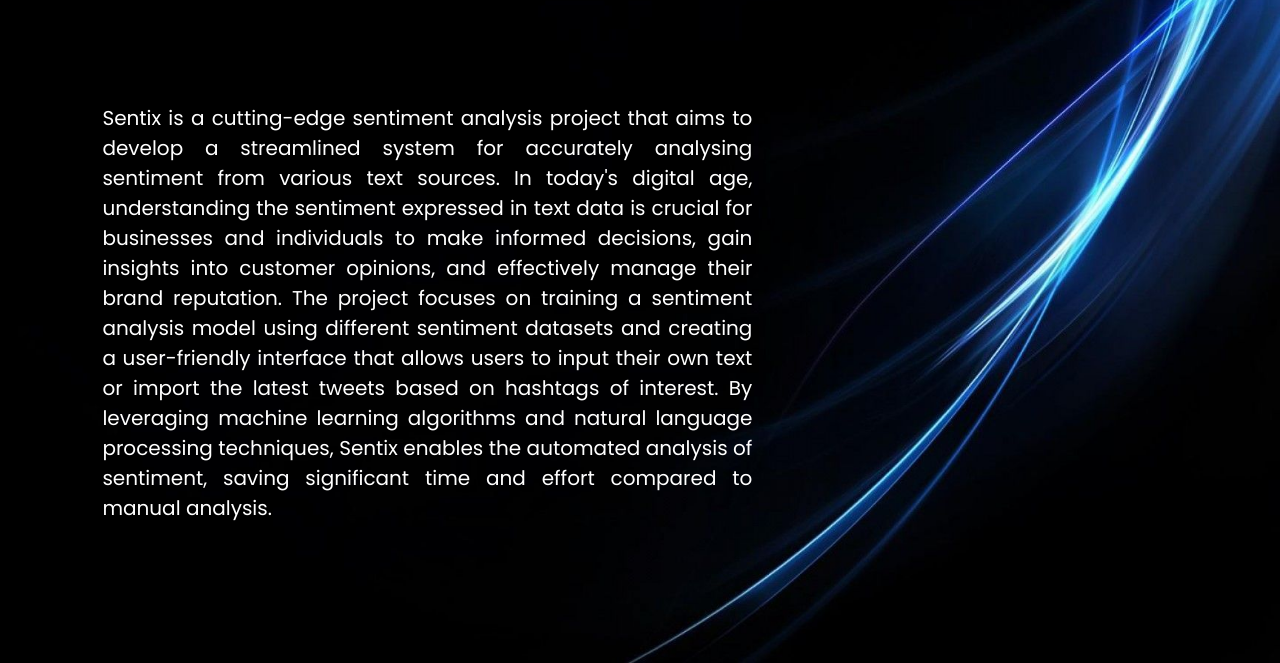
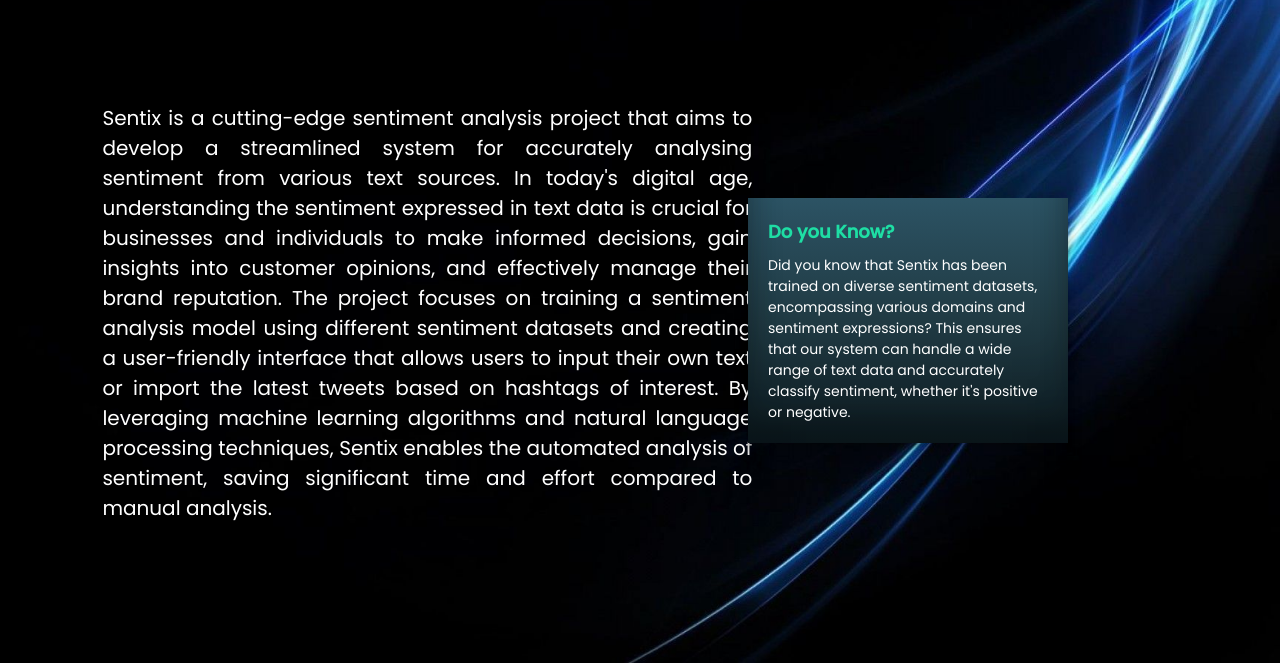
Before and after one commit to muhammadmomin76/Sentix-Assignment-02, a plain HTML site: page index.html in a window 1280 px wide. Shown: the part 137-800 px from the top of the page. Drawn offline with Linux system fonts and the light colour scheme.

Commit message:
Add files via upload

```diff
--- a/index.html
+++ b/index.html
@@ -35,6 +35,16 @@
           manual analysis.
         </p>
       </div>
+
+      <aside class="aside-container">
+        <h2>Do you Know?</h2>
+        <p>
+          Did you know that Sentix has been trained on diverse sentiment
+          datasets, encompassing various domains and sentiment expressions? This
+          ensures that our system can handle a wide range of text data and
+          accurately classify sentiment, whether it's positive or negative.
+        </p>
+      </aside>
     </div>
   </body>
 </html>
--- a/style.css
+++ b/style.css
@@ -14,6 +14,7 @@
 }
 
 .home {
+  display: inline-block;
   height: 100vh;
   width: 100%;
   background-image: url(2562640.jpg);
@@ -66,6 +67,47 @@
   text-align: justify;
   font-family: "Poppins", sans-serif;
   font-size: 20px;
+}
+
+.aside-container {
+  color: white;
+  position: relative;
+  right: 15%;
+  top: 25%;
+  justify-content: center;
+  float: right;
+  width: 25%;
+  background-color: #f0f0f0;
+  padding: 20px;
+  margin: 20px;
+
+  background: -webkit-linear-gradient(
+    to bottom,
+    #2c5364,
+    #203a43,
+    #0f2027
+  ); /* Chrome 10-25, Safari 5.1-6 */
+  background: linear-gradient(
+    to bottom,
+    #2c5364,
+    #203a43,
+    #0f2027
+  ); /* W3C, IE 10+/ Edge, Firefox 16+, Chrome 26+, Opera 12+, Safari 7+ */
+  box-shadow: rgba(0, 0, 0, 0.17) 0px -23px 25px 0px inset,
+    rgba(0, 0, 0, 0.15) 0px -36px 30px 0px inset,
+    rgba(0, 0, 0, 0.1) 0px -79px 40px 0px inset, rgba(0, 0, 0, 0.06) 0px 2px 1px,
+    rgba(0, 0, 0, 0.09) 0px 4px 2px, rgba(0, 0, 0, 0.09) 0px 8px 4px,
+    rgba(0, 0, 0, 0.09) 0px 16px 8px, rgba(0, 0, 0, 0.09) 0px 32px 16px;
+}
+
+.aside-container h2 {
+  color: #1edea4;
+  font-size: 18px;
+  margin-bottom: 10px;
+}
+
+.aside-container p {
+  font-size: 14px;
 }
 
 /* ---------------------------------------------- Jobs.html (Job page)-------------------------------------------------- */
@@ -173,12 +215,6 @@
     #203a43,
     #0f2027
   ); /* Chrome 10-25, Safari 5.1-6 */
-  background: linear-gradient(
-    to bottom,
-    #2c5364,
-    #203a43,
-    #0f2027
-  ); /* W3C, IE 10+/ Edge, Firefox 16+, Chrome 26+, Opera 12+, Safari 7+ */
 }
 .job-2 li {
   padding-top: 20px;
```
